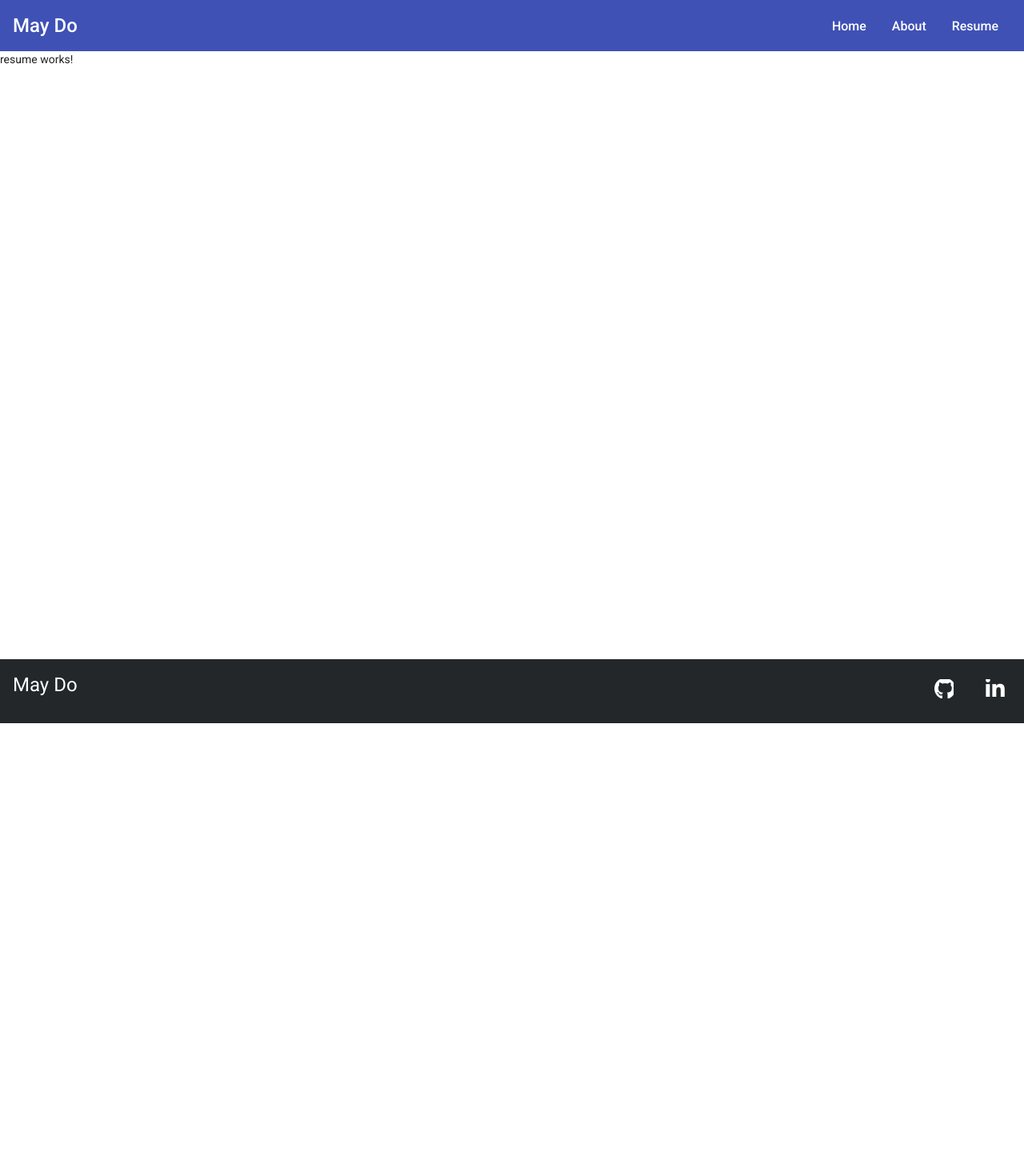
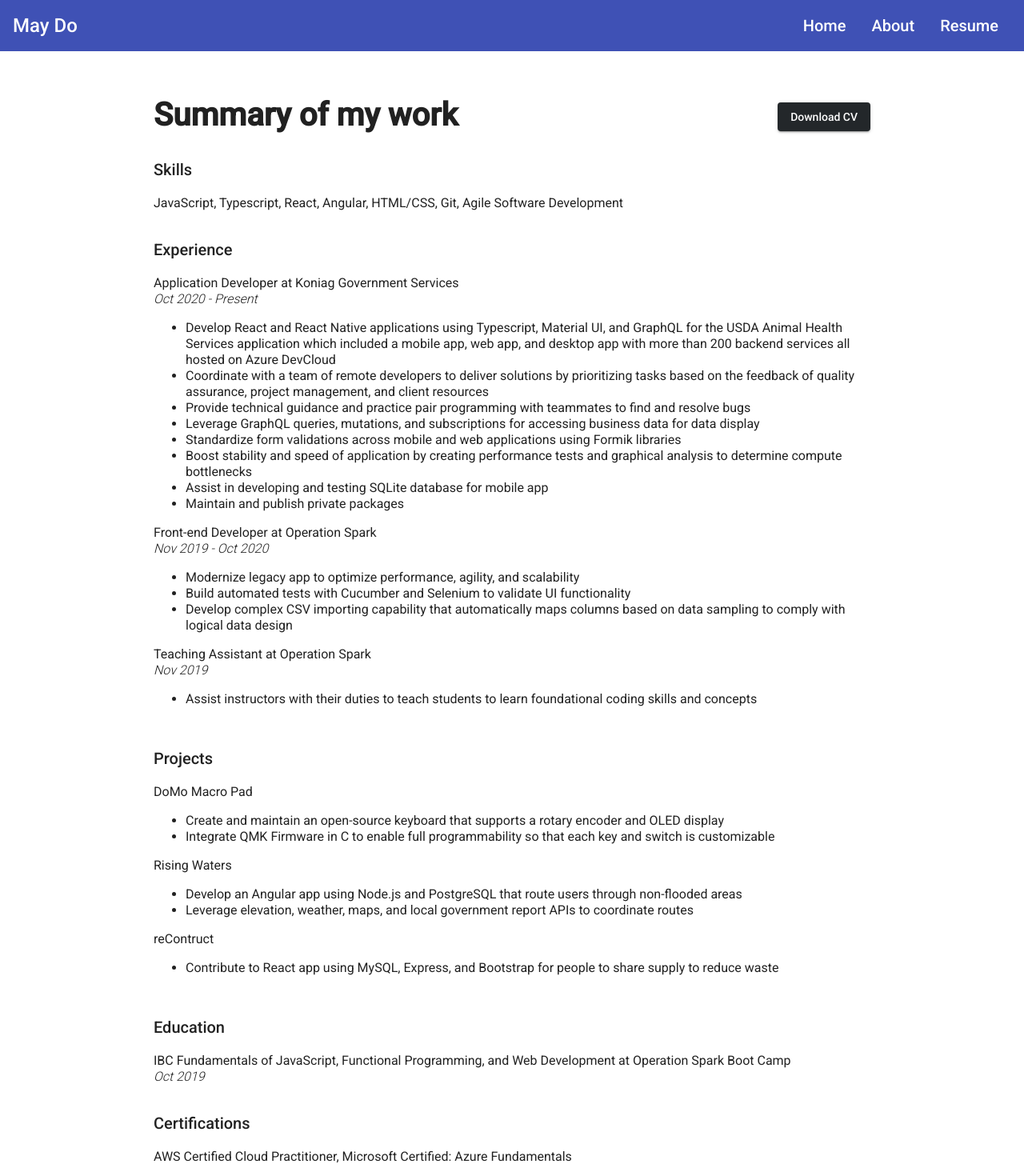
Before and after one commit to MayTD/MayTD.github.io, an Angular app: page /resume in a window 1280 px wide. Shown: the top 1470 px of the page at 80% size. Before the commit the page ends 904 px from the top, so only its background shows below. Built offline with nearby package versions, Linux system fonts and the light colour scheme.

Commit message:
display resume screen

```diff
--- a/src/app/about/about.component.css
+++ b/src/app/about/about.component.css
@@ -1,6 +1,5 @@
 .container {
   padding: 4rem 2rem;
-  font-size: medium;
   max-width: 60rem;
   margin: auto;
 }
--- a/src/app/app.component.css
+++ b/src/app/app.component.css
@@ -1,4 +1,5 @@
 .content {
   min-height: 95vh;
   background-color: white;
+  font-size: 1rem;
 }
--- a/src/app/app.module.ts
+++ b/src/app/app.module.ts
@@ -13,6 +13,7 @@ import { FlexLayoutModule } from '@angular/flex-layout';
 import { SidenavComponent } from './shared/layout/sidenav/sidenav.component';
 import { CardComponent } from './home/card/card.component';
 import { FooterComponent } from './shared/layout/footer/footer.component';
+import { ListComponent } from './resume/list/list.component';
 
 @NgModule({
   declarations: [
@@ -24,6 +25,7 @@ import { FooterComponent } from './shared/layout/footer/footer.component';
     SidenavComponent,
     FooterComponent,
     CardComponent,
+    ListComponent,
   ],
   imports: [
     BrowserModule,
--- /dev/null
+++ b/src/app/resume/list/list-item.model.ts
@@ -0,0 +1,5 @@
+export interface ListItem {
+  header: string;
+  subheader?: string;
+  items?: string[];
+}
--- /dev/null
+++ b/src/app/resume/list/list.component.css
@@ -0,0 +1,4 @@
+.subheader {
+  font-weight: lighter;
+  font-style: italic;
+}
--- /dev/null
+++ b/src/app/resume/list/list.component.html
@@ -0,0 +1,7 @@
+<div fxLayout="column">
+  <div mat-line>{{ list.header }}</div>
+  <div mat-line class="subheader">{{ list.subheader }}</div>
+  <ul *ngIf="list?.items">
+    <li *ngFor="let item of list?.items">{{ item }}</li>
+  </ul>
+</div>
--- a/src/app/resume/resume.component.css
+++ b/src/app/resume/resume.component.css
@@ -0,0 +1,16 @@
+.container {
+  padding: 4rem 2rem;
+  max-width: 60rem;
+  margin: auto;
+}
+
+h1 {
+  font-weight: bold;
+  font-size: 2.5rem;
+  margin-bottom: 0;
+}
+
+a {
+  color: white;
+  background-color: var(--secondary-color);
+}
--- a/src/app/resume/resume.component.html
+++ b/src/app/resume/resume.component.html
@@ -1 +1,41 @@
-<p>resume works!</p>
+<div
+  fxLayout="column"
+  fxLayoutAlign="center start"
+  fxLayoutGap="2rem"
+  class="container"
+>
+  <div
+    fxLayout="row"
+    fxLayout.lt-sm="column"
+    fxLayoutAlign="space-between start"
+    fxLayoutGap=".5rem"
+    fxFill
+  >
+    <h1>Summary of my work</h1>
+    <a mat-raised-button href="../../assets/May Do Resume.pdf" download>
+      Download CV</a
+    >
+  </div>
+  <div>
+    <h2>Skills</h2>
+    <app-list *ngFor="let skill of skillDetails" [list]="skill"> </app-list>
+  </div>
+  <div>
+    <h2>Experience</h2>
+    <app-list *ngFor="let exp of expDetails" [list]="exp"> </app-list>
+  </div>
+  <div>
+    <h2>Projects</h2>
+    <app-list *ngFor="let project of projDetails" [list]="project"> </app-list>
+  </div>
+
+  <div>
+    <h2>Education</h2>
+    <app-list *ngFor="let education of eduDetails" [list]="education">
+    </app-list>
+  </div>
+  <div>
+    <h2>Certifications</h2>
+    <app-list *ngFor="let cert of certDetails" [list]="cert"> </app-list>
+  </div>
+</div>
--- a/src/app/resume/resume.component.ts
+++ b/src/app/resume/resume.component.ts
@@ -1,15 +1,89 @@
-import { Component, OnInit } from '@angular/core';
+import { Component } from '@angular/core';
+import { ListItem } from './list/list-item.model';
 
 @Component({
   selector: 'app-resume',
   templateUrl: './resume.component.html',
-  styleUrls: ['./resume.component.css']
+  styleUrls: ['./resume.component.css'],
 })
-export class ResumeComponent implements OnInit {
+export class ResumeComponent {
+  constructor() {}
 
-  constructor() { }
+  expDetails: ListItem[] = [
+    {
+      header: 'Application Developer at Koniag Government Services',
+      subheader: 'Oct 2020 - Present',
+      items: [
+        'Develop React and React Native applications using Typescript, Material UI, and GraphQL for the USDA Animal Health Services application which included a mobile app,  web app,  and desktop app with more than 200 backend services all  hosted on Azure DevCloud',
+        'Coordinate with a team of remote developers to deliver solutions by prioritizing tasks based on the feedback of quality assurance, project management, and client resources',
+        'Provide technical guidance and practice pair programming with teammates to find and resolve bugs',
+        'Leverage GraphQL queries, mutations, and subscriptions for accessing business data for data display',
+        'Standardize form validations across mobile and web applications using Formik libraries',
+        'Boost stability and speed of application by creating performance tests and graphical analysis to determine compute bottlenecks',
+        'Assist in developing and testing SQLite database for mobile app',
+        'Maintain and publish private packages',
+      ],
+    },
+    {
+      header: 'Front-end Developer at Operation Spark',
+      subheader: 'Nov 2019 - Oct 2020',
+      items: [
+        'Modernize legacy app to optimize performance, agility, and scalability',
+        'Build automated tests with Cucumber and Selenium to validate UI functionality',
+        'Develop complex CSV importing capability that automatically maps columns based on data sampling to comply with logical data design',
+      ],
+    },
+    {
+      header: 'Teaching Assistant at Operation Spark',
+      subheader: 'Nov 2019',
+      items: [
+        'Assist instructors with their duties to teach students to learn foundational coding skills and concepts',
+      ],
+    },
+  ];
 
-  ngOnInit(): void {
-  }
+  projDetails: ListItem[] = [
+    {
+      header: 'DoMo Macro Pad',
+      items: [
+        'Create and maintain an open-source keyboard that supports a rotary encoder and OLED display',
+        'Integrate QMK Firmware in C to enable full programmability so that each key and switch is customizable',
+      ],
+    },
+    {
+      header: 'Rising Waters',
+      items: [
+        'Develop an Angular app using Node.js and PostgreSQL that route users through non-flooded areas',
+        'Leverage elevation, weather, maps, and local government report APIs to coordinate routes',
+      ],
+    },
+    {
+      header: 'reContruct',
+      items: [
+        'Contribute to React app using MySQL, Express, and Bootstrap for people to share supply to reduce waste',
+      ],
+    },
+  ];
 
+  eduDetails: ListItem[] = [
+    {
+      header:
+        'IBC Fundamentals of JavaScript, Functional Programming, and Web Development at Operation Spark Boot Camp',
+      subheader: 'Oct 2019',
+    },
+  ];
+
+  certDetails: ListItem[] = [
+    {
+      header:
+        'AWS Certified Cloud Practitioner, Microsoft Certified: Azure Fundamentals',
+    },
+  ];
+
+  skillDetails: ListItem[] = [
+    {
+      header:
+        'JavaScript, Typescript, React, Angular, HTML/CSS, Git, Agile Software Development',
+    },
+  ];
 }
--- a/src/app/shared/layout/header/header.component.css
+++ b/src/app/shared/layout/header/header.component.css
@@ -13,7 +13,6 @@ a {
 }
 
 nav a {
-  font-size: medium;
   min-width: 6rem;
   padding: 1rem;
 }
```
Also changed, not shown: src/app/resume/list/list.component.ts (added, +13 -0 lines).
